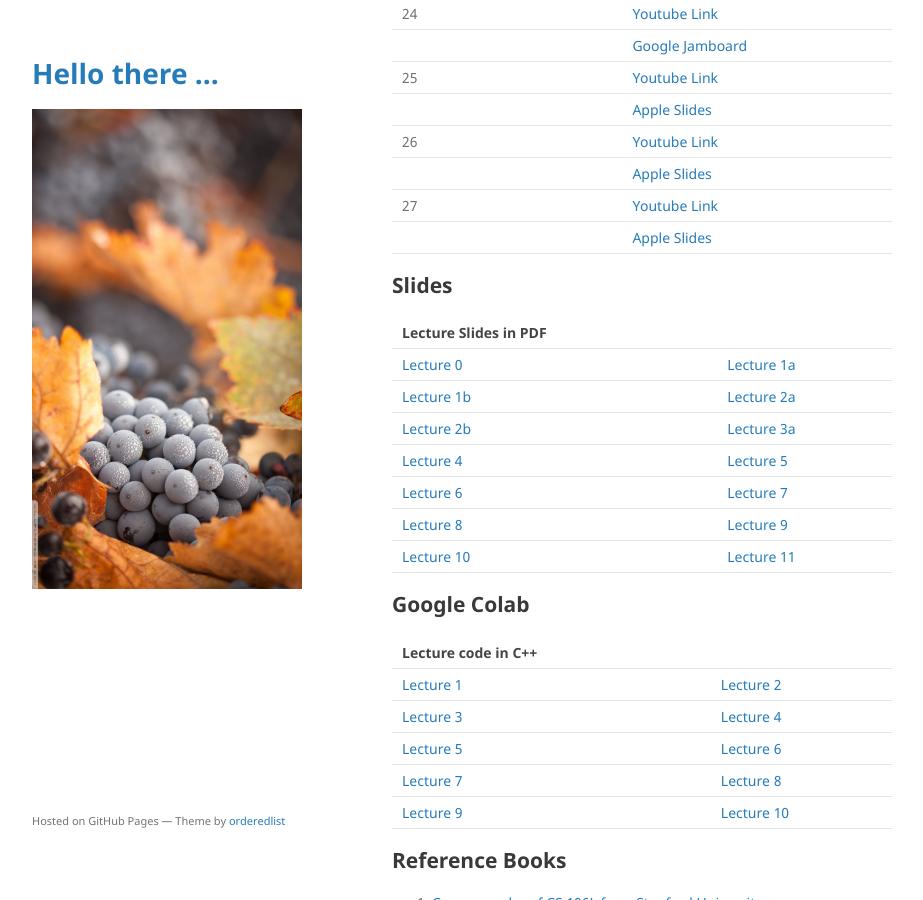
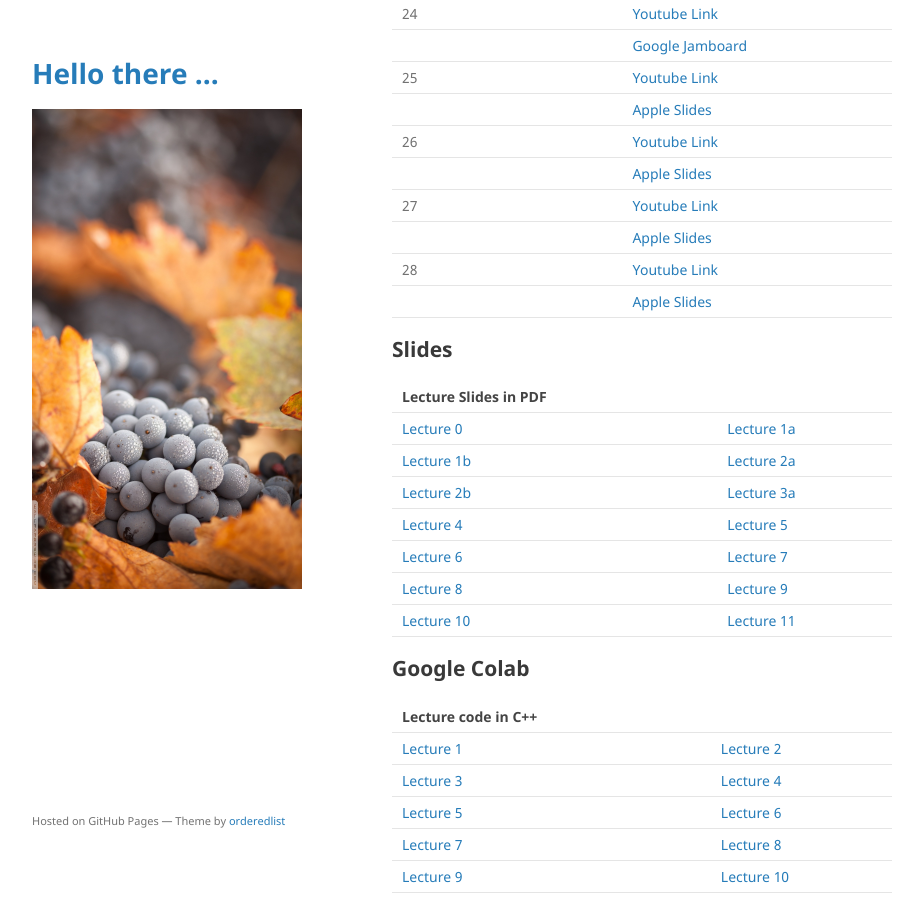
Before and after one commit to mohammadmotiurrahman/mohammadmotiurrahman.github.io, a Jekyll site: the page built from cse203_4/index.md, in a window 1280 px wide and 900 px high, scrolled down 4109 px. Shown: the whole window, without its empty margins (178-1101 px from the left). Built offline with Jekyll 4.4.1, drawn with Linux system fonts in a browser that asks for light colours; our own code applies the rules of GitHub Pages for plain Markdown files.

Commit message:
Update index.md

```diff
--- a/cse203_4/index.md
+++ b/cse203_4/index.md
@@ -137,6 +137,8 @@ environment will force me to not evaluate your exam copies.
 |         |              | [Apple Slides](https://www.icloud.com/keynote/09LtWkH-v-yoydagIPSMtyKUw#Presentation_7) |
 | 27      |              | [Youtube Link](https://youtu.be/0kGh7VCaczY)                                                                   |
 |         |              | [Apple Slides](https://www.icloud.com/keynote/09LtWkH-v-yoydagIPSMtyKUw#Presentation_7) |
+| 28      |              | [Youtube Link](https://youtu.be/KlQXT46950w)                                                                   |
+|         |              | [Apple Slides](https://www.icloud.com/keynote/0JfO1oBCIpuDzLSDIGRGcGTaA#Presentation_10) |
 
 
 ## Slides
```
